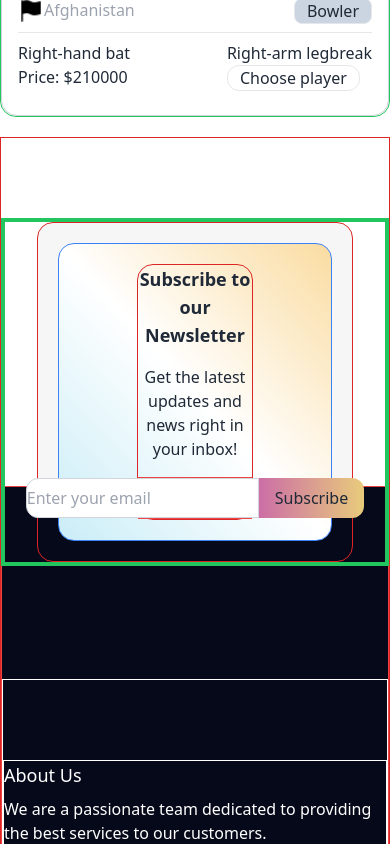
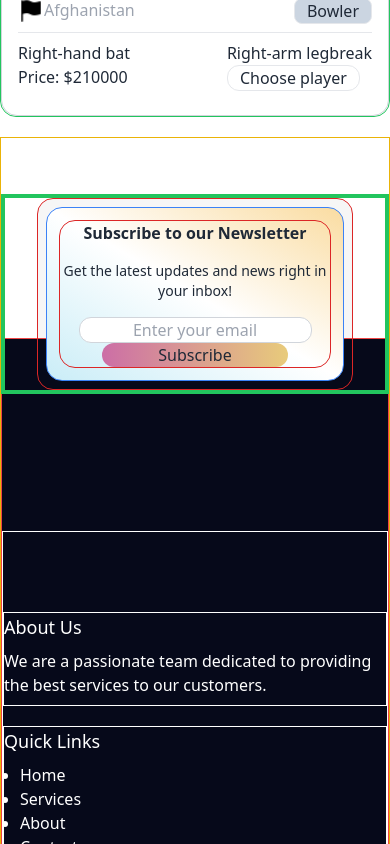
Before and after one commit to Imamasharmeen/Select-Your-Squad, a React (Vite) app: page / in a window 390 px wide. Shown: the part 5040-5884 px from the top of the page. Built offline with nearby package versions, Linux system fonts and the light colour scheme.

Commit message:
Modifyed newsletter

```diff
--- a/src/components/Footer.jsx
+++ b/src/components/Footer.jsx
@@ -3,20 +3,16 @@
 
 export default function Footer() {
   return (
-  <div className="absolute-full mx-auto  border border-red-600">
-    <div className="relative top-20 border-4  border-green-500">
+  <div className="absolute-full mx-auto  border border-yellow-500">
+    <div className="relative top-14 md:top-24 lg:top-40 border-4  border-green-500">
 
-      <div className="static bottom-10  w-10/12 md:w-9/12 lg:w-8/12 mx-auto p-5 text-center rounded-2xl bg-[#00000009] overlay border border-red-600">
-        <div className="p-5 md:p-12 lg:p-24 rounded-2xl bg-gradient-to-tr from-[#CAEDF7] via-[#FFFFFF] to-[#FADCA1] border border-blue-500">
-          <div className="w-1/2 mx-auto text-center rounded-2xl border border-red-600">
-
-
-            <h1 className="text-lg md:text-2xl lg:text-3xl font-bold">Subscribe to our Newsletter</h1>
-            <p className="py-4 text-base md:text-lg lg:text-xl">Get the latest updates and news right in your inbox!</p>
-            <div className="flex justify-center border border-red-500">
-              <input className="border border-gray-300 lg:py-2 lg:px-3 rounded-l-xl" type="text" placeholder="Enter your email"></input>
-              <button className="py-2 px-4 bg rounded-r-xl bg-gradient-to-r from-[#CC6EA6] to-[#E8CB7B]">Subscribe </button>
-            </div>
+      <div className="static bottom-10  w-10/12 md:w-9/12 lg:w-8/12 mx-auto p-2 md:p-3 lg:p-5 text-center rounded-2xl bg-[#00000009] overlay border border-red-600">
+        <div className="p-3 md:p-12 lg:p-24 rounded-2xl bg-gradient-to-tr from-[#CAEDF7] via-[#FFFFFF] to-[#FADCA1] border border-blue-500">
+          <div className="md:8/12 lg::w-1/2 mx-auto text-center rounded-2xl border border-red-600">
+            <h1 className="text-base md:text-xl lg:text-3xl font-bold">Subscribe to our Newsletter</h1>
+            <p className="py-4 text-sm md:text-lg lg:text-xl">Get the latest updates and news right in your inbox!</p>
+            <input className="text-center border border-gray-300 lg:py-2 lg:px-3 lg:rounded-r-xl rounded-xl" type="text" placeholder="Enter your email"></input>
+            <button className="px-14 lg:py-2 lg:px-4 bg lg:rounded-r-xl rounded-xl bg-gradient-to-r from-[#CC6EA6] to-[#E8CB7B]">Subscribe </button>
           </div>
         </div>
       </div>
```
